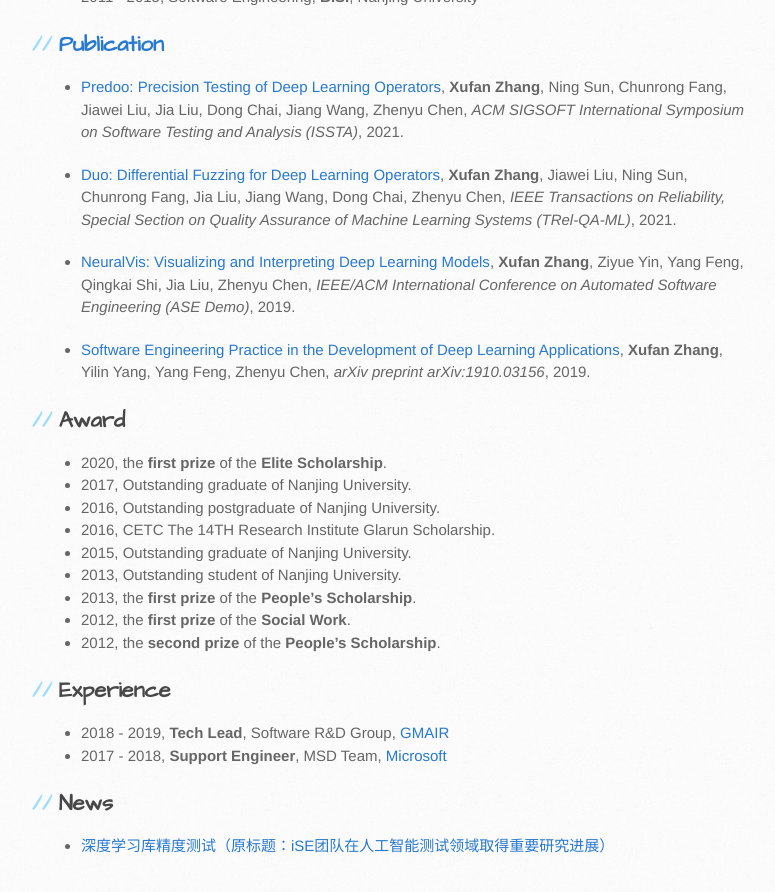
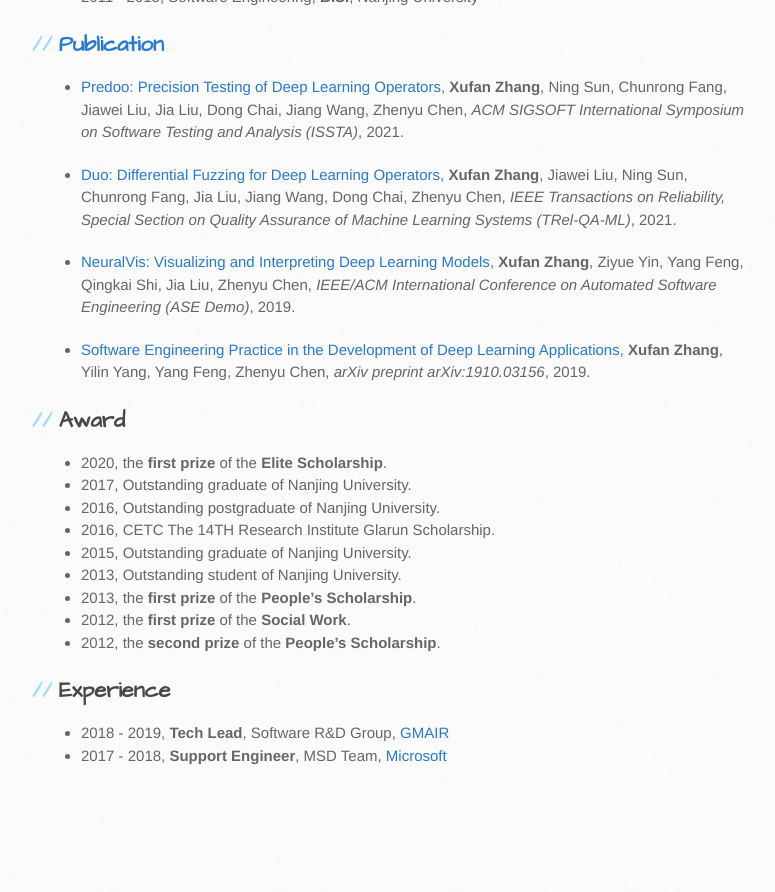
Before and after one commit to sunshinezxf/sunshinezxf.github.io, a Jekyll site: the page built from index.md, in a window 1280 px wide and 900 px high, scrolled down 924 px. Shown: the top 892 px of the window, without its empty margins (109-884 px from the left). Built offline with Jekyll 4.4.1, drawn with Linux system fonts in a browser that asks for light colours; our own code applies the rules of GitHub Pages for plain Markdown files; after the commit the page ends 1734 px from its top, so only the background shows below that.

Commit message:
remove news

```diff
--- a/index.md
+++ b/index.md
@@ -53,6 +53,6 @@ If you are interested in the topics or projects I work on, please reach me via t
 - 2018 - 2019, **Tech Lead**, Software R&D Group, [GMAIR](http://www.gmair.net)
 - 2017 - 2018, **Support Engineer**, MSD Team, [Microsoft](https://www.microsoft.com)
 
-## News
+<!-- ## News -->
 
-- [深度学习库精度测试（原标题：iSE团队在人工智能测试领域取得重要研究进展）](https://software.nju.edu.cn//xyxw/20210601/i201310.html)
+<!-- - [深度学习库精度测试（原标题：iSE团队在人工智能测试领域取得重要研究进展）](https://software.nju.edu.cn//xyxw/20210601/i201310.html) -->
```
